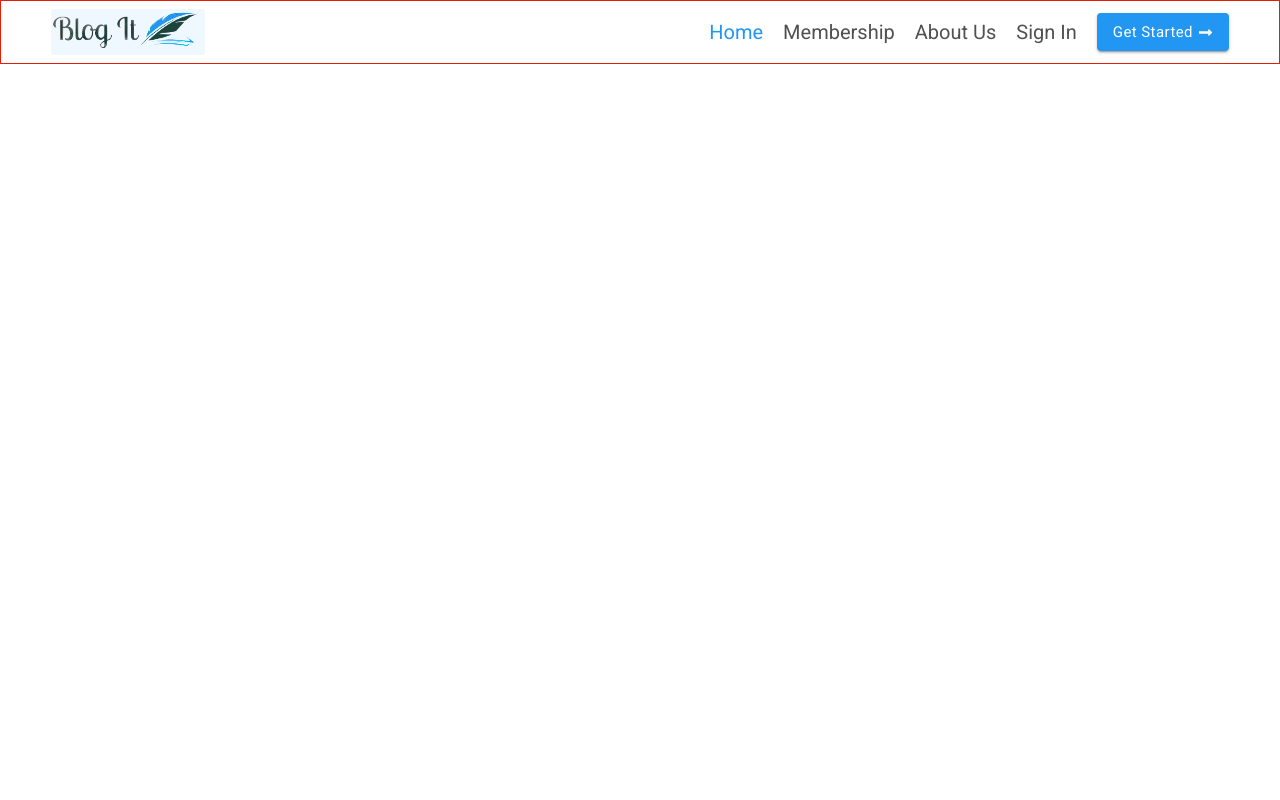
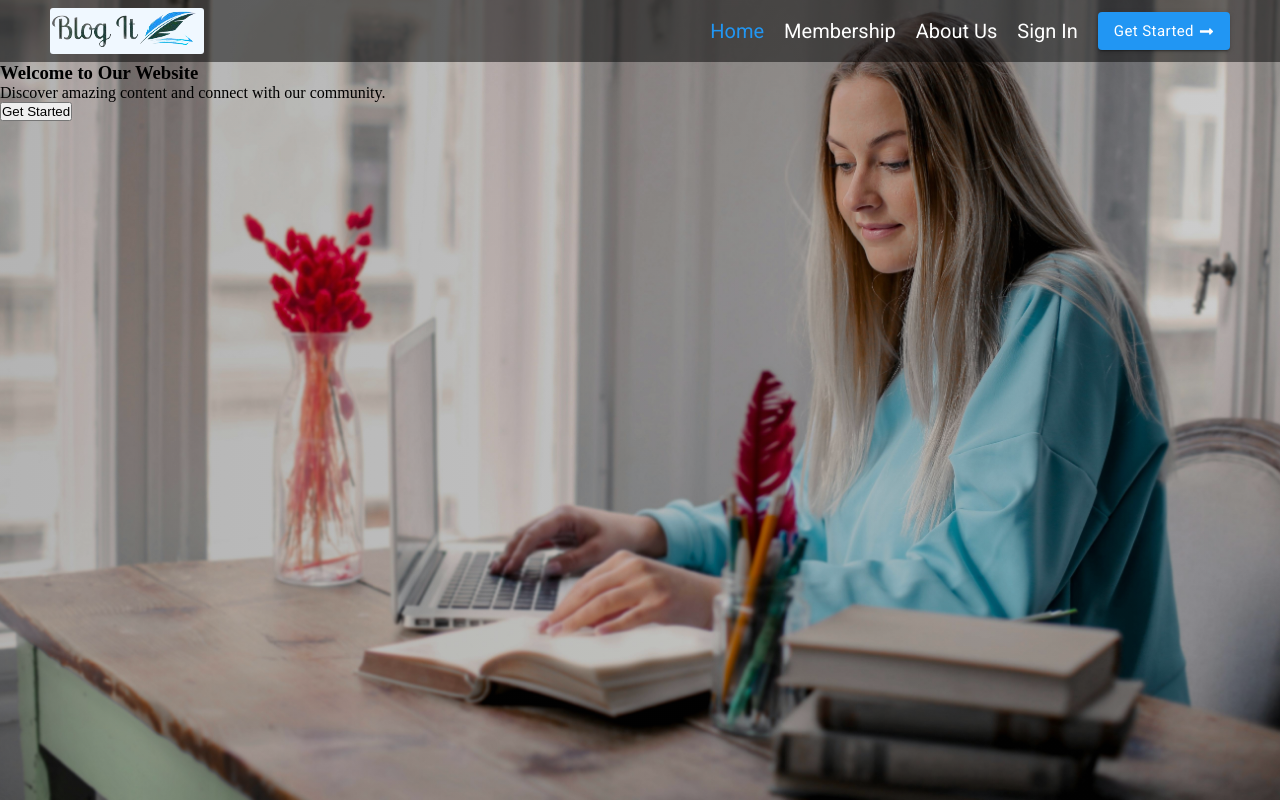
Before and after one commit to Pascal-Juma/Blog-It-Front-End, a React (Vite) app: page / in a window 1280 px wide. Built offline with nearby package versions, Linux system fonts and the light colour scheme.

Commit message:
Update the header section

```diff
--- a/src/components/Header/Header.css
+++ b/src/components/Header/Header.css
@@ -2,12 +2,11 @@
   display: flex;
   justify-content: space-between;
   align-items: center;
-  border: var(--b);
   padding: .8rem 5rem;
+  background-color: rgba(5, 5, 5, .5);
 }
 
 .header-logo {
-  /* border: var(--b); */
   background-color:aliceblue;
   border-radius: .3rem;
   overflow: hidden;
@@ -26,7 +25,7 @@
   margin-right: 2rem;
 }
 .links-items li a{
-  color: var(--color-grey);
+  color: var(--color-white);
   font-size: 2rem;
   font-weight: 400;
   font-family: var(--primary-font);
--- a/src/pages/Home/Hero/Hero.tsx
+++ b/src/pages/Home/Hero/Hero.tsx
@@ -1,9 +1,17 @@
-
+import './Hero.css'
 
 function Hero() {
   return (
     <>
-      <h4>Welcome and sart writing your blogs</h4>
+      <section className="hero-section">
+        <div className="hero-content">
+          <h1 className="hero-title">Welcome to Our Website</h1>
+          <p className="hero-description">
+            Discover amazing content and connect with our community.
+          </p>
+          <button className="hero-button">Get Started</button>
+        </div>
+      </section>
     </>
   )
 }
--- /dev/null
+++ b/src/pages/Home/Home.css
@@ -0,0 +1,6 @@
+.home-section{
+    min-height: 100vh;
+    background-image: linear-gradient(to right, rgba(5, 5, 5, .3), rgba(5, 5, 5, .2)), url(../../assets/hero.jpg);
+    background-size: cover;
+    background-position: top;
+}
--- a/src/pages/Home/Home.tsx
+++ b/src/pages/Home/Home.tsx
@@ -1,9 +1,14 @@
 import Header from "../../components/Header/Header"
+import Hero from "./Hero/Hero"
+import './Home.css'
 
 function Home() {
   return (
     <>
-      <Header />
+    <section className="home-section">
+    <Header />
+    <Hero />
+    </section>
     </>
   )
 }
```
Also changed, not shown: src/assets/hero.jpg (added), src/pages/Home/Hero/Hero.css (added).
